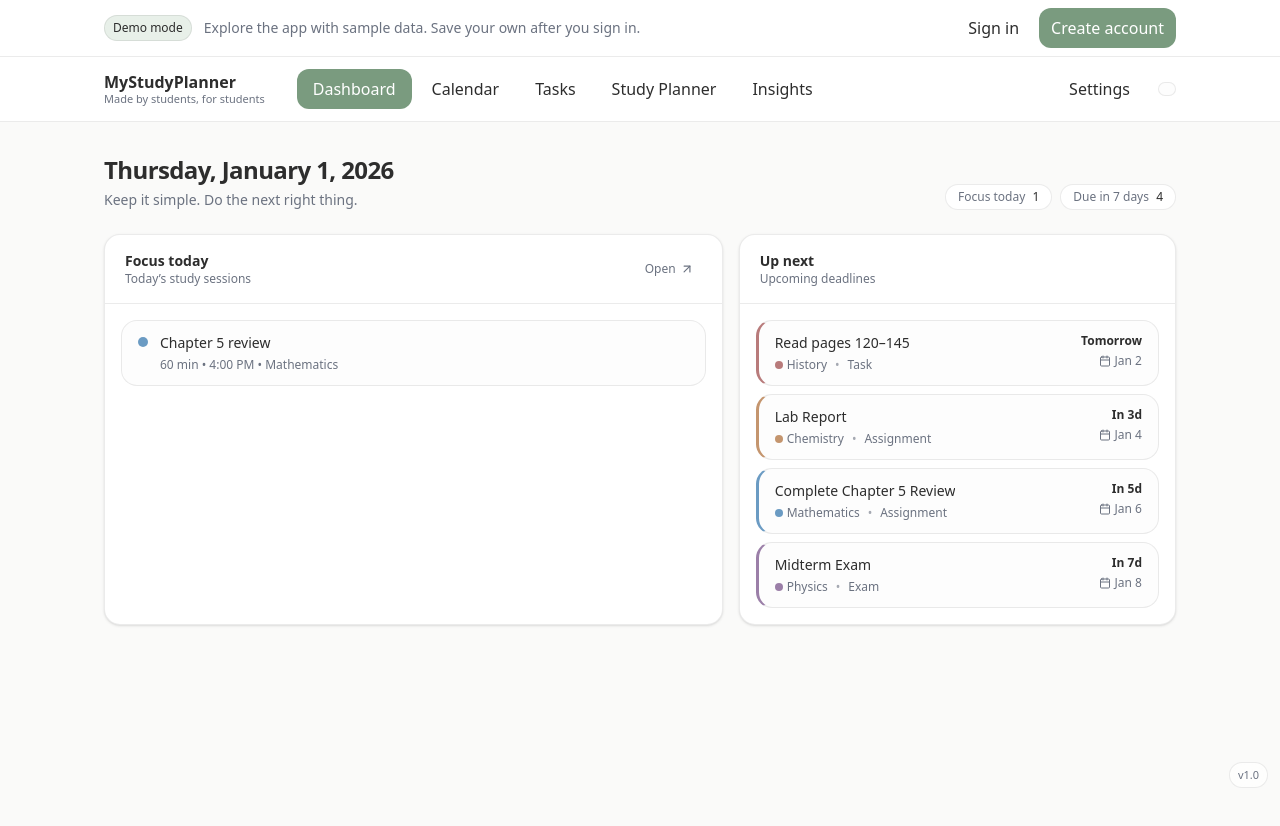
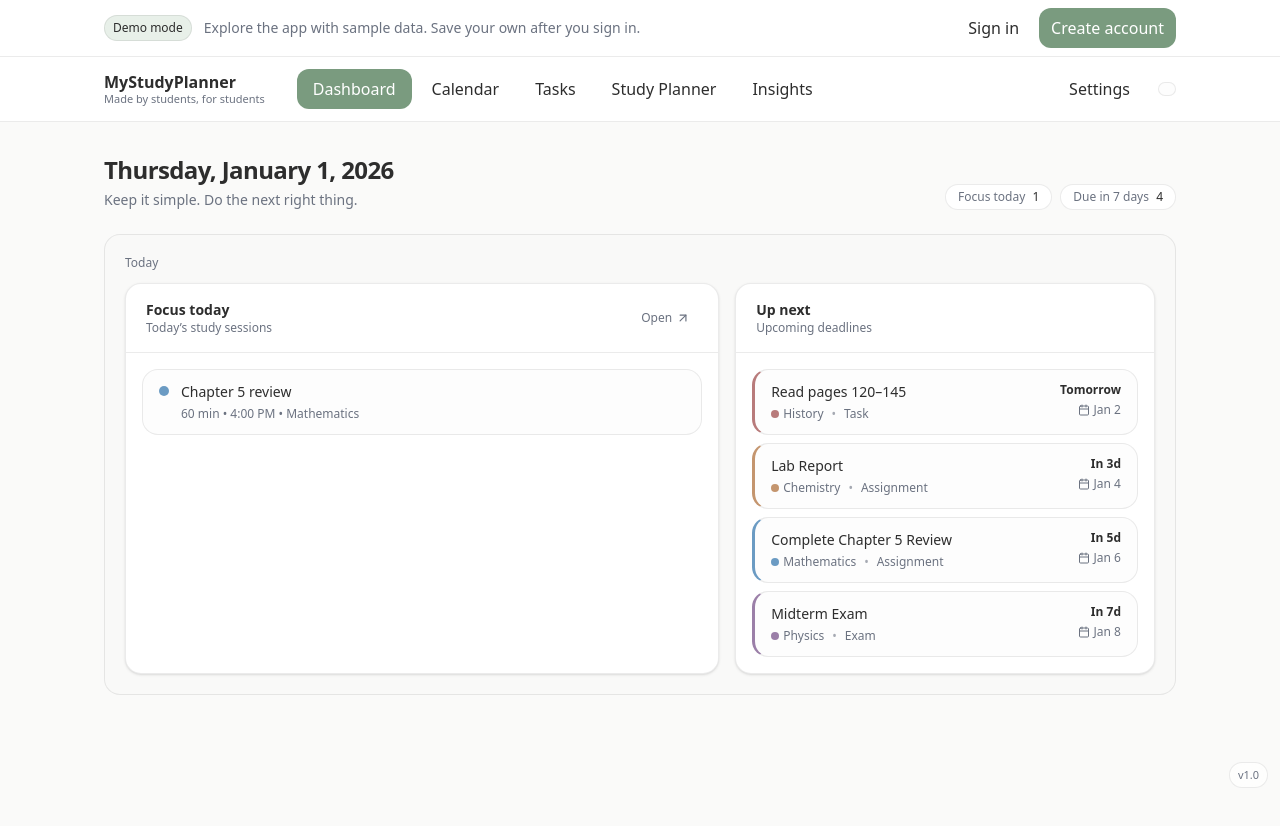
Before and after one commit to kaicrotty88/MyStudyPlanner, a Next.js app: page / in a window 1280 px wide. Shown: the top 826 px of the page. Built offline with nearby package versions, Linux system fonts and the light colour scheme; no server answers.

Commit message:
Polish dashboard: add subtle section framing

```diff
--- a/components/dashboard.tsx
+++ b/components/dashboard.tsx
@@ -115,6 +115,14 @@ export function Dashboard({
               {dueSoonCount}
             </span>
           </div>
+        </div>
+      </div>
+
+      {/* Subtle section wrapper (hierarchy/rhythm) */}
+      <div className="rounded-2xl border border-border bg-muted/20 p-4 md:p-5">
+        <div className="mb-3 flex items-center justify-between">
+          <div className="text-xs font-medium text-muted-foreground">
+            Today
           </div>
         </div>
 
@@ -271,5 +279,6 @@ export function Dashboard({
           </section>
         </div>
       </div>
+    </div>
   );
 }
```
Lines whose indentation alone changed are shown as unchanged.
